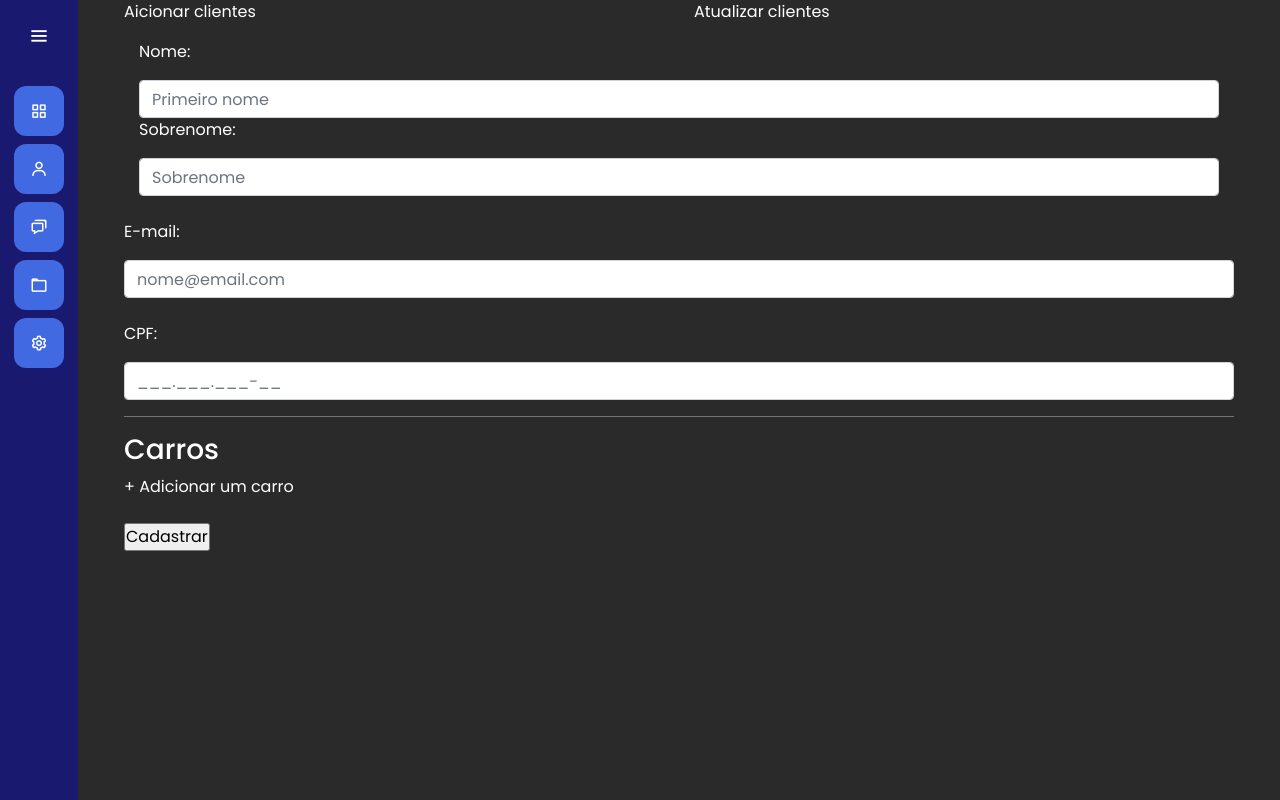
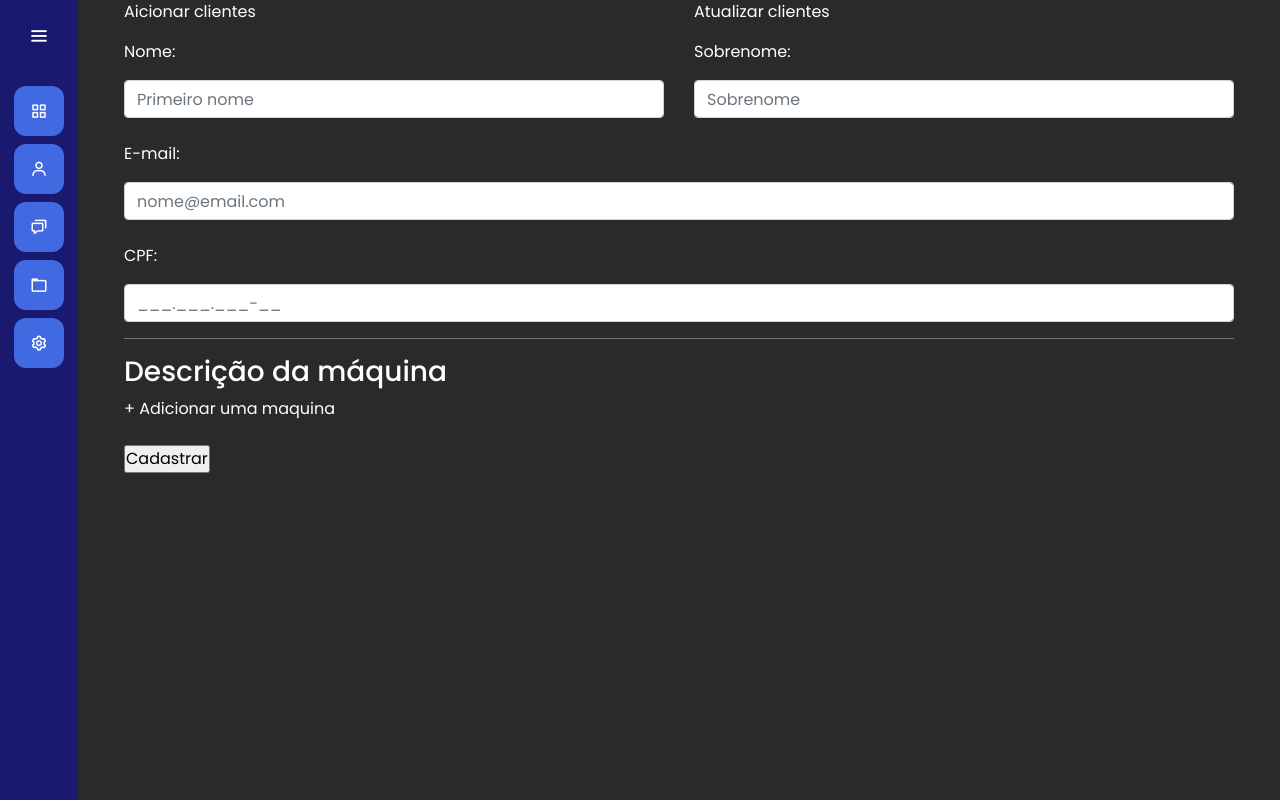
Before and after one commit to Cesar-A-Dodo/REPAIRPC, a Django app: page /clientes/ in a window 1280 px wide. Run offline with Django 5.2, Linux system fonts and the light colour scheme.

Commit message:
descrição maquina

```diff
--- a/clientes/templates/clientes.html
+++ b/clientes/templates/clientes.html
@@ -18,14 +18,15 @@
         </div>
 
             <div class="adicionar-cliente">
-            <form action="{% url "row">
+                <form action="{% url 'clientes' %}" method="POST">{% csrf_token %}
+                  <div class="row">
                     <div class="col-md">
                             <p>Nome:</p>
-                        <input type="text" class="form-control" placeholder="Primeiro nome">
+                            <input type="text" class="form-control" placeholder="Primeiro nome" name="nome">
                         </div>
                         <div class="col-md">
                             <p>Sobrenome:</p>
-                        <input type="text" class="form-control" placeholder="Sobrenome">
+                            <input type="text" class="form-control" placeholder="Sobrenome" name="sobrenome">
                         </div>
                     </div>
                     <br>
@@ -36,10 +37,10 @@
                     <input type="text" class="form-control" placeholder="___.___.___-__" name="cpf">
                     <hr style="background-color:gray;">
                     <div class="add-carros">
-                    <h3>Carros</h3>
-                    <span class="btn-add-carros" onclick="add_carro()">+ Adicionar um carro</span>
+                        <h3>Descrição da máquina</h3>
+                        <span class="btn-add-maquina" onclick="add_maquina()">+ Adicionar uma maquina</span>
 
-                    <div id="form-carro">
+                        <div id="form-maquina">
 
                         </div>
 
@@ -52,4 +53,5 @@
 
         </div>
     </div>
+    <script src="{% static 'clientes/js/clientes.js' %}"></script>
 {% endblock %}
--- a/clientes/views.py
+++ b/clientes/views.py
@@ -2,4 +2,15 @@ from django.shortcuts import render
 from django.http import HttpResponse
 
 def clientes(request):
-    return render(request, 'clientes.html')
+    if request.method == "GET":
+        return render(request, 'clientes.html')
+    elif request.method == "POST":
+        nome = request.POST.get('nome')
+        sobrenome = request.POST.get('sobrenome')
+        email = request.POST.get('email')
+        cpf = request.POST.get('cpf')
+        maquina = request.POST.get('maquina')
+
+        print(maquina)
+
+        return HttpResponse('test')
--- a/templates/static/clientes/css/clientes.css
+++ b/templates/static/clientes/css/clientes.css
@@ -15,7 +15,7 @@
 
 }
 
-.btn-add-carros{
+.btn-add-maquina{
 
     background-color: var(--contrast-color);
     padding: 5px;
--- /dev/null
+++ b/templates/static/clientes/js/clientes.js
@@ -0,0 +1,14 @@
+function add_maquina() {
+    container = document.getElementById('form-maquina')
+
+    html = `
+        <br>
+        <div class='row'>
+            <div class='col-md'>
+                <textarea placeholder='Descrição da máquina' class='form-control' name='maquina' rows='4'></textarea>
+            </div>
+        </div>
+    `
+
+    container.innerHTML = html
+}
```
Lines whose indentation alone changed are shown as unchanged.
